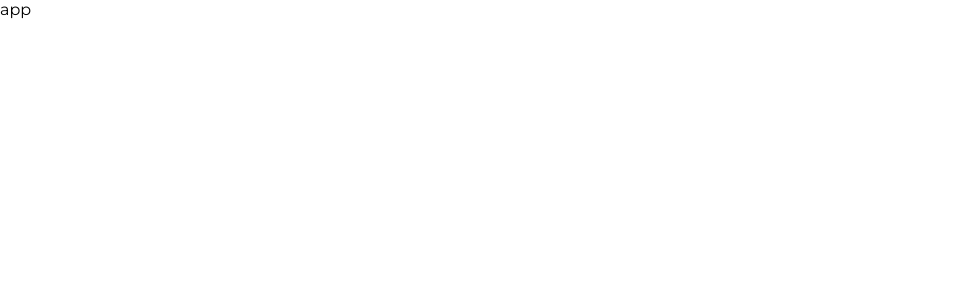
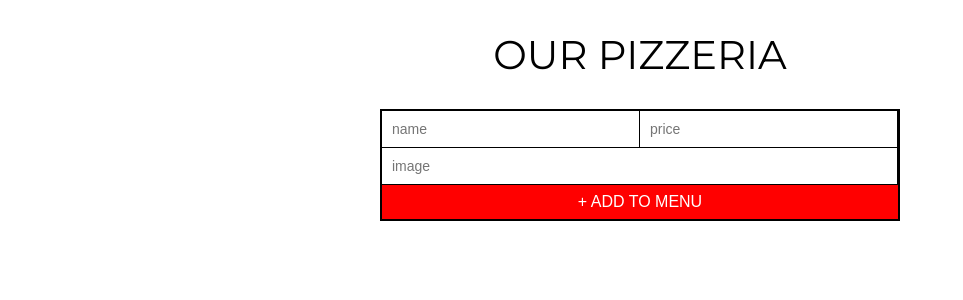
Before and after one commit to kittensgit/react-ts-practice, a React (Create React App) app: page / in a window 1280 px wide. Shown: the top 300 px of the page, without its empty margins (0-963 px from the left). Built offline with nearby package versions, Linux system fonts and the light colour scheme.

Commit message:
AddPizzaForm, useState, onChange, onSubmit in ts

```diff
--- a/src/App.tsx
+++ b/src/App.tsx
@@ -1,48 +1,16 @@
-import React from 'react';
+import React, { FC } from 'react';
 import './App.css';
+import AddPizzaForm from './components/AddPizzaForm';
 
-// type Order = {
-//     title: string;
-//     quantity?: number;
-// };
-
-// interface MyOrder {
-//     title: string;
-//     quantity?: number;
-// }
-
-type X = {
-    a: string;
-    b: number;
+const App: FC = () => {
+    return (
+        <div className="App">
+            <div className="wrap">
+                <span className="heading">Our pizzeria</span>
+                <AddPizzaForm />
+            </div>
+        </div>
+    );
 };
 
-type Y = X & {
-    c: string;
-    d: number;
-};
-
-let y: Y = {
-    a: 'meow',
-    c: 'joke',
-    b: 8,
-    d: 22,
-};
-
-interface Auto {
-    country: string;
-}
-
-interface BMW extends Auto {
-    year: number;
-}
-
-let bmw: BMW = {
-    country: 'germany',
-    year: 2023,
-};
-
-function App() {
-    return <div className="App">app</div>;
-}
-
 export default App;
--- /dev/null
+++ b/src/components/AddPizzaForm.tsx
@@ -0,0 +1,56 @@
+import React, { FC, useState } from 'react';
+import './styles.css';
+
+const initState = {
+    title: '',
+    price: '',
+    img: '',
+};
+
+const AddPizzaForm: FC = () => {
+    const [newPizza, setNewPizza] = useState<{
+        title: string;
+        price: string;
+        img: string;
+    }>(initState);
+
+    const handleChange = (e: React.ChangeEvent<HTMLInputElement>) => {
+        const { name, value } = e.target;
+        setNewPizza({
+            ...newPizza,
+            [name]: value,
+        });
+    };
+    const handleSubmit = (e: React.FormEvent<HTMLFormElement>) => {
+        e.preventDefault();
+    };
+
+    return (
+        <form onSubmit={handleSubmit}>
+            <input
+                type="text"
+                name="title"
+                placeholder="name"
+                onChange={handleChange}
+                value={newPizza.title}
+            />
+            <input
+                type="text"
+                name="price"
+                placeholder="price"
+                onChange={handleChange}
+                value={newPizza.price}
+            />
+            <input
+                type="text"
+                name="img"
+                placeholder="image"
+                onChange={handleChange}
+                value={newPizza.img}
+            />
+            <button type="submit">+ Add to menu</button>
+        </form>
+    );
+};
+
+export default AddPizzaForm;
```
